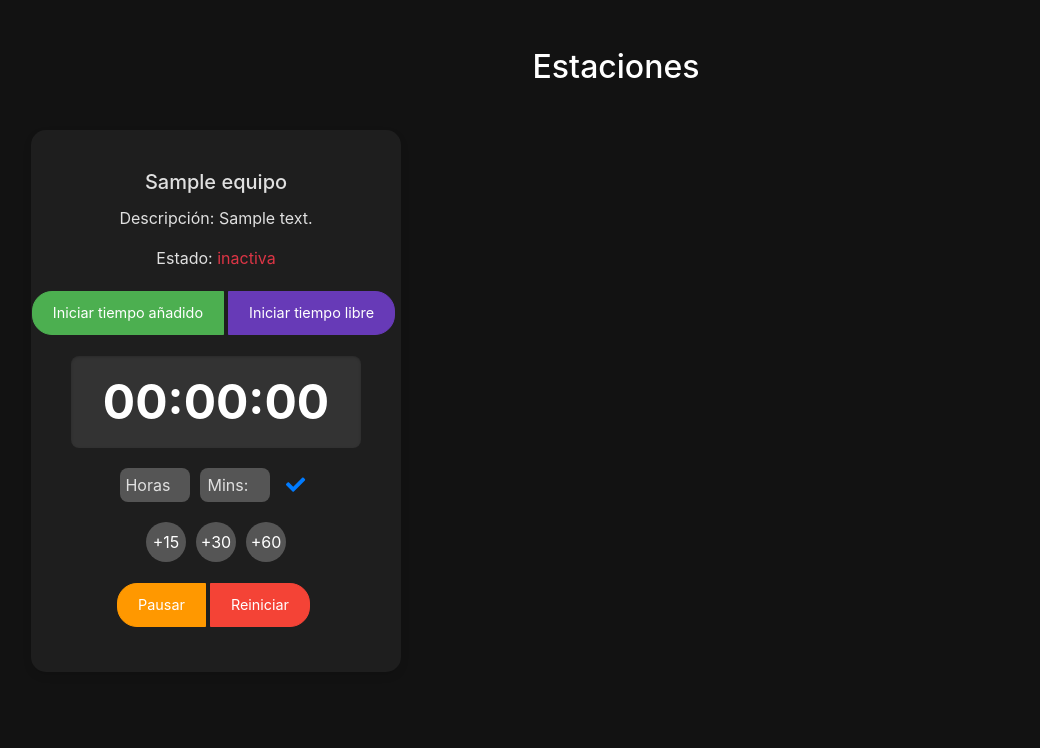
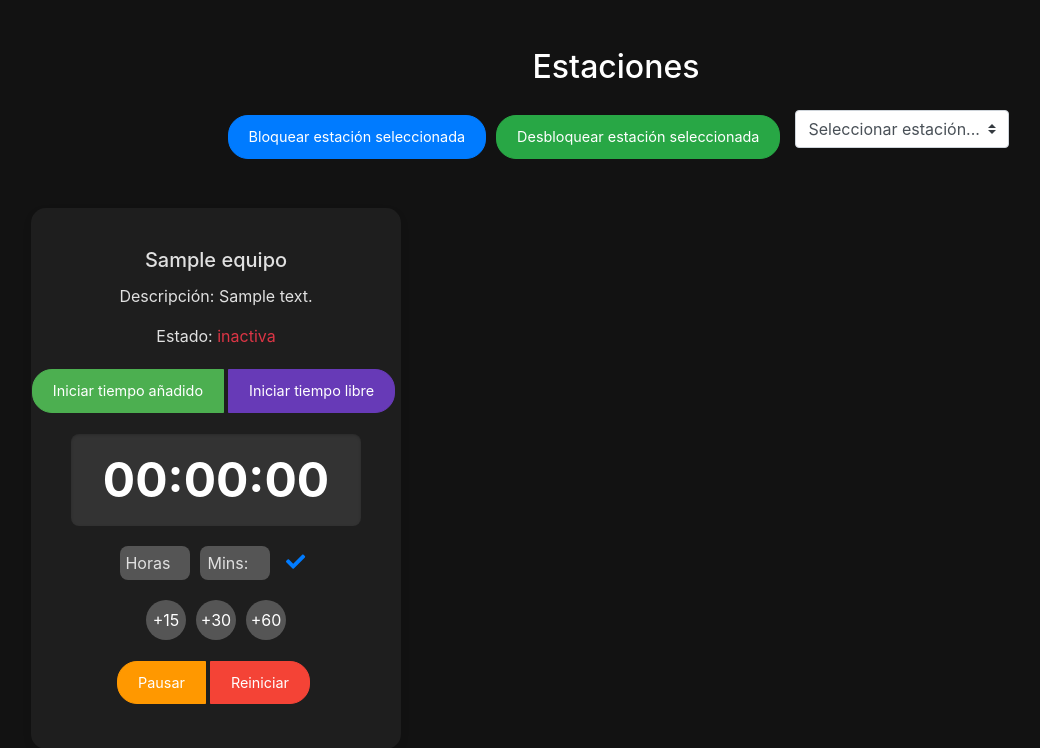
Before and after one commit to Joecr98/timer_proyect, a CodeIgniter app: the page made by application/views/verEstaciones.php in a window 1280 px wide. Shown: the part 56-804 px from the top of the page, without its empty margins (24-1064 px from the left). Before the commit the page ends 683 px from the top, so only its background shows below. Run offline with CodeIgniter, Linux system fonts and the light colour scheme; tables that the repository leaves empty or names only in its code hold one stand-in row (values such as "Sample post"); the template is opened without the code that fills it: most values are stand-ins (such as "Sample title", 1, 10 or a date in 2020); some libraries are stand-ins or nearby versions.

Commit message:
Bloqueo y desboqueo

```diff
--- a/application/config/database.php
+++ b/application/config/database.php
@@ -78,7 +78,7 @@ $db['default'] = array(
 	'hostname' => 'localhost',
 	'port' => '3316',
 	'username' => 'root',
-	'password' => 'Checha680',
+	'password' => 'Test12345.',
 	'database' => 'bdtimer',
 	'dbdriver' => 'mysqli',
 	'dbprefix' => '',
--- a/application/views/verEstaciones.php
+++ b/application/views/verEstaciones.php
@@ -5,8 +5,10 @@
     <meta charset="UTF-8">
     <meta name="viewport" content="width=device-width, initial-scale=1.0">
     <title>Ver Estaciones</title>
-    <link rel="stylesheet" href="https://cdn.jsdelivr.net/npm/bootstrap@4.0.0/dist/css/bootstrap.min.css" integrity="sha384-Gn5384xqQ1aoWXA+058RXPxPg6fy4IWvTNh0E263XmFcJlSAwiGgFAW/dAiS6JXm" crossorigin="anonymous">
-    <link rel="stylesheet" href="https://cdnjs.cloudflare.com/ajax/libs/font-awesome/5.15.4/css/all.min.css" crossorigin="anonymous">
+    <link rel="stylesheet" href="https://cdn.jsdelivr.net/npm/bootstrap@4.0.0/dist/css/bootstrap.min.css"
+        integrity="sha384-Gn5384xqQ1aoWXA+058RXPxPg6fy4IWvTNh0E263XmFcJlSAwiGgFAW/dAiS6JXm" crossorigin="anonymous">
+    <link rel="stylesheet" href="https://cdnjs.cloudflare.com/ajax/libs/font-awesome/5.15.4/css/all.min.css"
+        crossorigin="anonymous">
     <link rel="stylesheet" href="<?= base_url('assets/css/globalEstilos.css') ?>">
     <link rel="stylesheet" href="<?= base_url('assets/css/verEstaciones.css') ?>">
 </head>
@@ -15,45 +17,67 @@
     <?php $this->load->view('barraNavegacion'); ?>
     <div class="container mt-5">
         <h2 class="text-center mb-4">Estaciones</h2>
+
+        <!-- Botones de bloqueo y desbloqueo globales con dropdown para seleccionar estación -->
+        <div class="d-flex justify-content-center mb-4">
+            <button class="btn btn-primary btn-lock">Bloquear estación seleccionada</button>
+            <button class="btn btn-success btn-unlock">Desbloquear estación seleccionada</button>
+
+            <!-- Dropdown para seleccionar estación -->
+            <div class="dropdown-station">
+                <select class="custom-select" id="station-select">
+                    <option selected disabled>Seleccionar estación...</option>
+                    <?php foreach ($equipos as $index => $equipo) : ?>
+                    <option value="<?php echo $equipo->idEquipo; ?>"><?php echo $equipo->nombre; ?></option>
+                    <?php endforeach; ?>
+                </select>
+            </div>
+        </div>
+
+        <!-- Contenedor de las estaciones -->
         <div class="row" id="sortable-estaciones">
             <?php foreach ($equipos as $index => $equipo) : ?>
-                <div class="col-md-4 mb-4 <?php echo $equipo->estado == 0 ? 'inactiva' : ''; ?> station" data-id="<?php echo $equipo->idEquipo; ?>" data-index="<?php echo $index; ?>">
+            <div class="col-md-4 mb-4 <?php echo $equipo->estado == 0 ? 'inactiva' : ''; ?> station"
+                data-id="<?php echo $equipo->idEquipo; ?>" data-index="<?php echo $index; ?>">
                 <div class="card">
                     <div class="card-body">
                         <h5 class="card-title"><?php echo $equipo->nombre; ?></h5>
                         <p class="card-text">Descripción: <?php echo $equipo->descripcion; ?></p>
-                            <p class="card-text">Estado: <span class="<?php echo $equipo->estado == 1 ? 'estado-activa' : 'estado-inactiva'; ?>">
+                        <p class="card-text">Estado: <span
+                                class="<?php echo $equipo->estado == 1 ? 'estado-activa' : 'estado-inactiva'; ?>">
                                 <?php echo $equipo->estado == 1 ? 'activa' : 'inactiva'; ?>
                             </span></p>
 
                         <div class="btn-group d-flex justify-content-center">
-                                <button class="btn btn-add-time btn-sm" data-action="add-time" data-index="<?php echo $index; ?>">Iniciar tiempo añadido</button>
-                                <button class="btn btn-free-time btn-sm" data-action="free-time" data-index="<?php echo $index; ?>">Iniciar tiempo libre</button>
+                            <button class="btn btn-add-time btn-sm" data-action="add-time"
+                                data-index="<?php echo $index; ?>">Iniciar tiempo añadido</button>
+                            <button class="btn btn-free-time btn-sm" data-action="free-time"
+                                data-index="<?php echo $index; ?>">Iniciar tiempo libre</button>
                         </div>
                         <div class="timer-display mt-3" data-index="<?php echo $index; ?>">
                             <span class="horas">00</span>:<span class="minutos">00</span>:<span class="segundos">00</span>
                         </div>
 
-                            <!-- Inputs numéricos para horas y minutos -->
                         <div class="time-inputs">
-                                <input type="number" class="hours-input" placeholder="Horas:" min="0" max="99" data-index="<?php echo $index; ?>">
-                                <input type="number" class="minutes-input" placeholder="Mins:" min="0" max="59" data-index="<?php echo $index; ?>">
+                            <input type="number" class="hours-input" placeholder="Horas:" min="0" max="99"
+                                data-index="<?php echo $index; ?>">
+                            <input type="number" class="minutes-input" placeholder="Mins:" min="0" max="59"
+                                data-index="<?php echo $index; ?>">
                             <button class="btn-load-time" data-index="<?php echo $index; ?>"><i class="fas fa-check"></i></button>
                         </div>
 
-                            <!-- Controles para añadir minutos -->
                         <div class="time-controls">
                             <button data-time="900" data-index="<?php echo $index; ?>">+15</button>
                             <button data-time="1800" data-index="<?php echo $index; ?>">+30</button>
                             <button data-time="3600" data-index="<?php echo $index; ?>">+60</button>
                         </div>
 
-                            <!-- Botones de pausar y reiniciar -->
                         <div class="btn-group d-flex justify-content-center mt-3">
-                                <button class="btn btn-pause btn-sm" data-action="pause" data-index="<?php echo $index; ?>">Pausar</button>
-                                <button class="btn btn-reset btn-sm" data-action="reset" data-index="<?php echo $index; ?>">Reiniciar</button>
+                            <button class="btn btn-pause btn-sm" data-action="pause"
+                                data-index="<?php echo $index; ?>">Pausar</button>
+                            <button class="btn btn-reset btn-sm" data-action="reset"
+                                data-index="<?php echo $index; ?>">Reiniciar</button>
                         </div>
-
                     </div>
                 </div>
             </div>
@@ -66,12 +90,13 @@
     <script src="https://cdn.jsdelivr.net/npm/sweetalert2@11"></script>
     <script src="https://code.jquery.com/jquery-3.2.1.slim.min.js" crossorigin="anonymous"></script>
     <script src="https://cdn.jsdelivr.net/npm/axios/dist/axios.min.js"></script>
-    <script src="https://cdn.jsdelivr.net/npm/bootstrap@4.0.0/dist/js/bootstrap.bundle.min.js" crossorigin="anonymous"></script>
-    <script src="https://cdnjs.cloudflare.com/ajax/libs/font-awesome/5.15.4/js/all.min.js" crossorigin="anonymous"></script>
+    <script src="https://cdn.jsdelivr.net/npm/bootstrap@4.0.0/dist/js/bootstrap.bundle.min.js"
+        crossorigin="anonymous"></script>
+    <script src="https://cdnjs.cloudflare.com/ajax/libs/font-awesome/5.15.4/js/all.min.js" crossorigin="anonymous">
+    </script>
     <script src="<?= base_url('assets/js/verEstaciones.js') ?>"></script>
     <script src="https://cdn.jsdelivr.net/npm/sortablejs@1.14.0/Sortable.min.js"></script>
-
-
+    <script src="<?= base_url('assets/js/Bloqueo.js') ?>"></script>
 </body>
 
 </html>
--- a/assets/css/verEstaciones.css
+++ b/assets/css/verEstaciones.css
@@ -156,3 +156,18 @@ input::placeholder {
     opacity: 1;
     /* Asegúrate de que la opacidad esté al 100% */
 }
+
+  /* Estilo para indicar que la estación está bloqueada */
+        .station.locked {
+            opacity: 0.5;
+            pointer-events: none;
+        }
+
+        .btn-lock,
+        .btn-unlock {
+            margin: 5px;
+        }
+
+        .dropdown-station {
+            margin-left: 10px;
+        }
--- /dev/null
+++ b/assets/js/Bloqueo.js
@@ -0,0 +1,78 @@
+$(document).ready(function () {
+    // Función para restaurar el estado de bloqueo al cargar la página
+    function restoreLockedStations() {
+        const lockedStations = JSON.parse(localStorage.getItem('lockedStations')) || [];
+        lockedStations.forEach(stationId => {
+            $(`.station[data-id="${stationId}"]`).addClass('locked');
+        });
+    }
+
+    // Llamada inicial para restaurar el estado de bloqueo
+    restoreLockedStations();
+
+    // Función para bloquear estación seleccionada con PIN
+    $('.btn-lock').click(function () {
+        const selectedStationId = $('#station-select').val();
+        if (!selectedStationId) {
+            Swal.fire('Por favor seleccione una estación');
+            return;
+        }
+        Swal.fire({
+            title: 'Ingrese el PIN para bloquear la estación seleccionada',
+            input: 'password',
+            inputAttributes: {
+                autocapitalize: 'off'
+            },
+            showCancelButton: true,
+            confirmButtonText: 'Bloquear',
+            showLoaderOnConfirm: true,
+            preConfirm: (pin) => {
+                if (pin === '1234') { // PIN de ejemplo
+                    $(`.station[data-id="${selectedStationId}"]`).addClass('locked');
+
+                    // Guardar en localStorage
+                    let lockedStations = JSON.parse(localStorage.getItem('lockedStations')) || [];
+                    if (!lockedStations.includes(selectedStationId)) {
+                        lockedStations.push(selectedStationId);
+                    }
+                    localStorage.setItem('lockedStations', JSON.stringify(lockedStations));
+                } else {
+                    Swal.showValidationMessage('PIN incorrecto');
+                }
+            },
+            allowOutsideClick: () => !Swal.isLoading()
+        });
+    });
+
+    // Función para desbloquear estación seleccionada con PIN
+    $('.btn-unlock').click(function () {
+        const selectedStationId = $('#station-select').val();
+        if (!selectedStationId) {
+            Swal.fire('Por favor seleccione una estación');
+            return;
+        }
+        Swal.fire({
+            title: 'Ingrese el PIN para desbloquear la estación seleccionada',
+            input: 'password',
+            inputAttributes: {
+                autocapitalize: 'off'
+            },
+            showCancelButton: true,
+            confirmButtonText: 'Desbloquear',
+            showLoaderOnConfirm: true,
+            preConfirm: (pin) => {
+                if (pin === '1234') { // PIN de ejemplo
+                    $(`.station[data-id="${selectedStationId}"]`).removeClass('locked');
+
+                    // Eliminar del localStorage
+                    let lockedStations = JSON.parse(localStorage.getItem('lockedStations')) || [];
+                    lockedStations = lockedStations.filter(id => id !== selectedStationId);
+                    localStorage.setItem('lockedStations', JSON.stringify(lockedStations));
+                } else {
+                    Swal.showValidationMessage('PIN incorrecto');
+                }
+            },
+            allowOutsideClick: () => !Swal.isLoading()
+        });
+    });
+});
```
Lines whose indentation alone changed are shown as unchanged.
